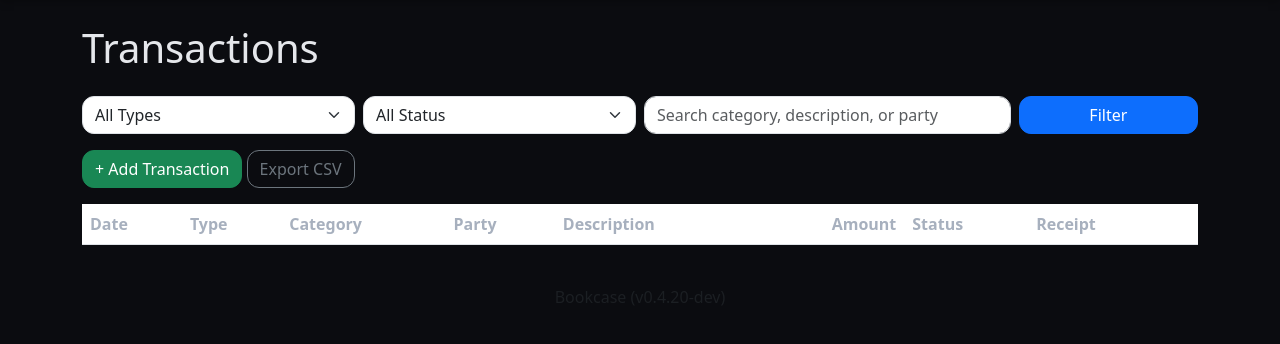
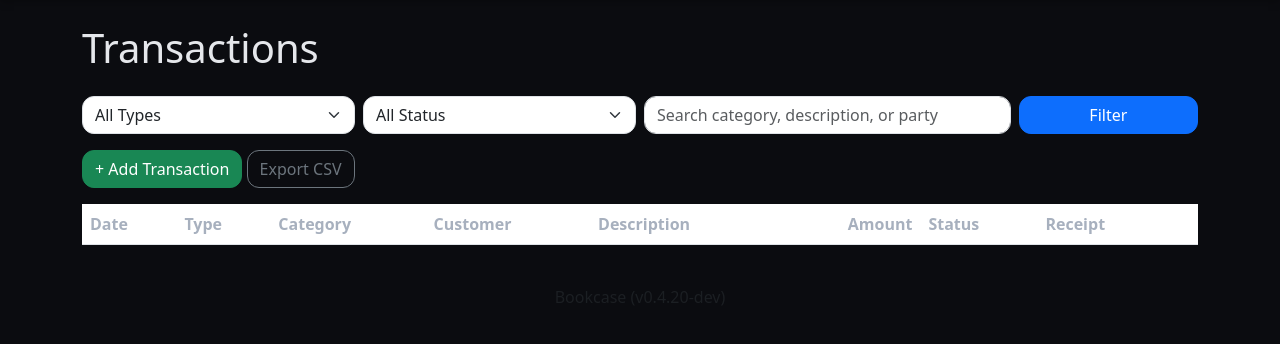
Before and after one commit to xyciasav/bookcase, a Flask app: page /transactions in a window 1280 px wide. Shown: the part 56-400 px from the top of the page. Run offline with Flask 3, Linux system fonts and the light colour scheme; data comes from the database, SQL or seed files in the repository; data that the repository does not hold is empty.

```diff
--- a/templates/transactions.html
+++ b/templates/transactions.html
@@ -37,7 +37,7 @@
         <th>Date</th>
         <th>Type</th>
         <th>Category</th>
-        <th>Party</th>
+        <th>Customer</th>
         <th>Description</th>
         <th class="text-end">Amount</th>
         <th>Status</th>
```
